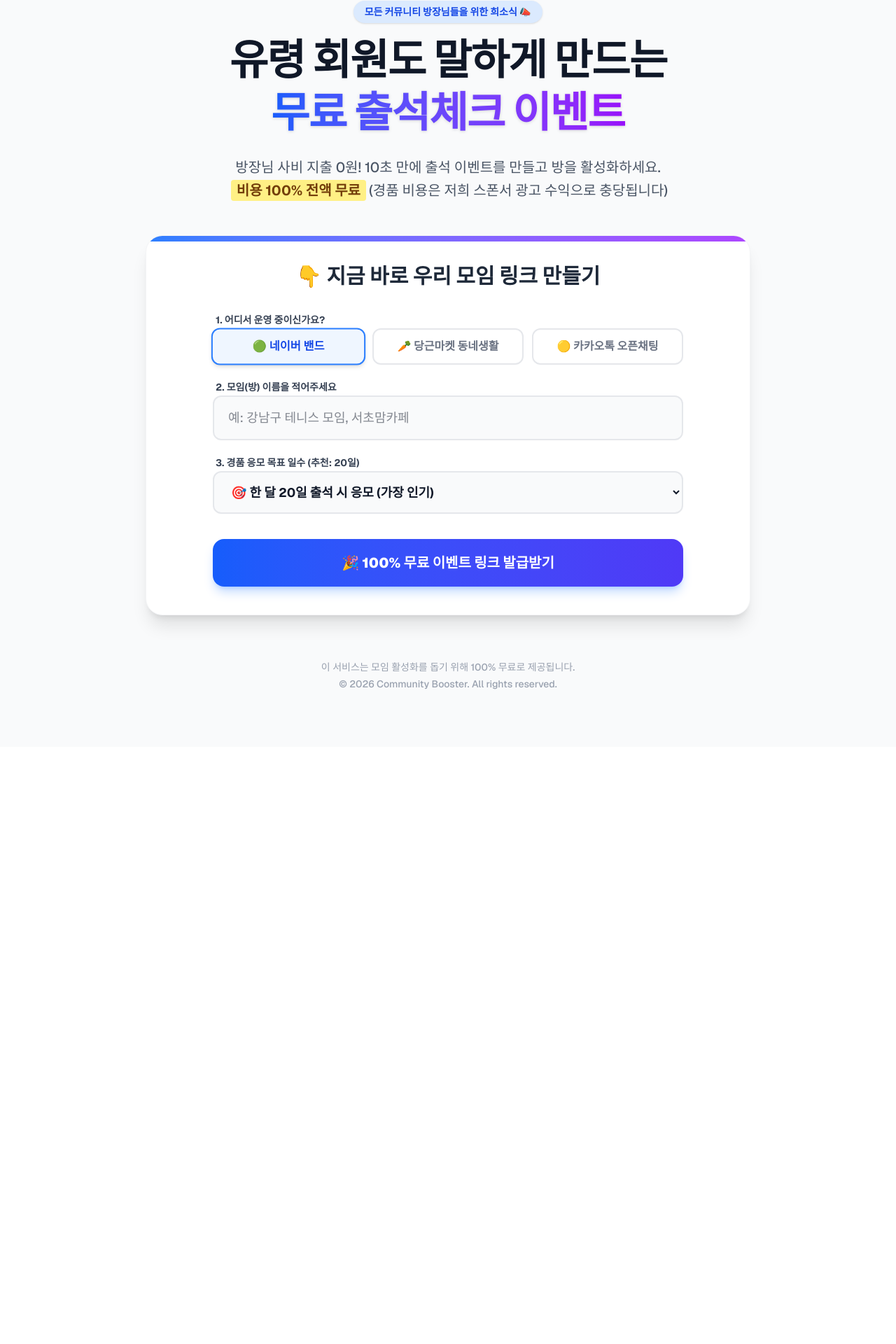
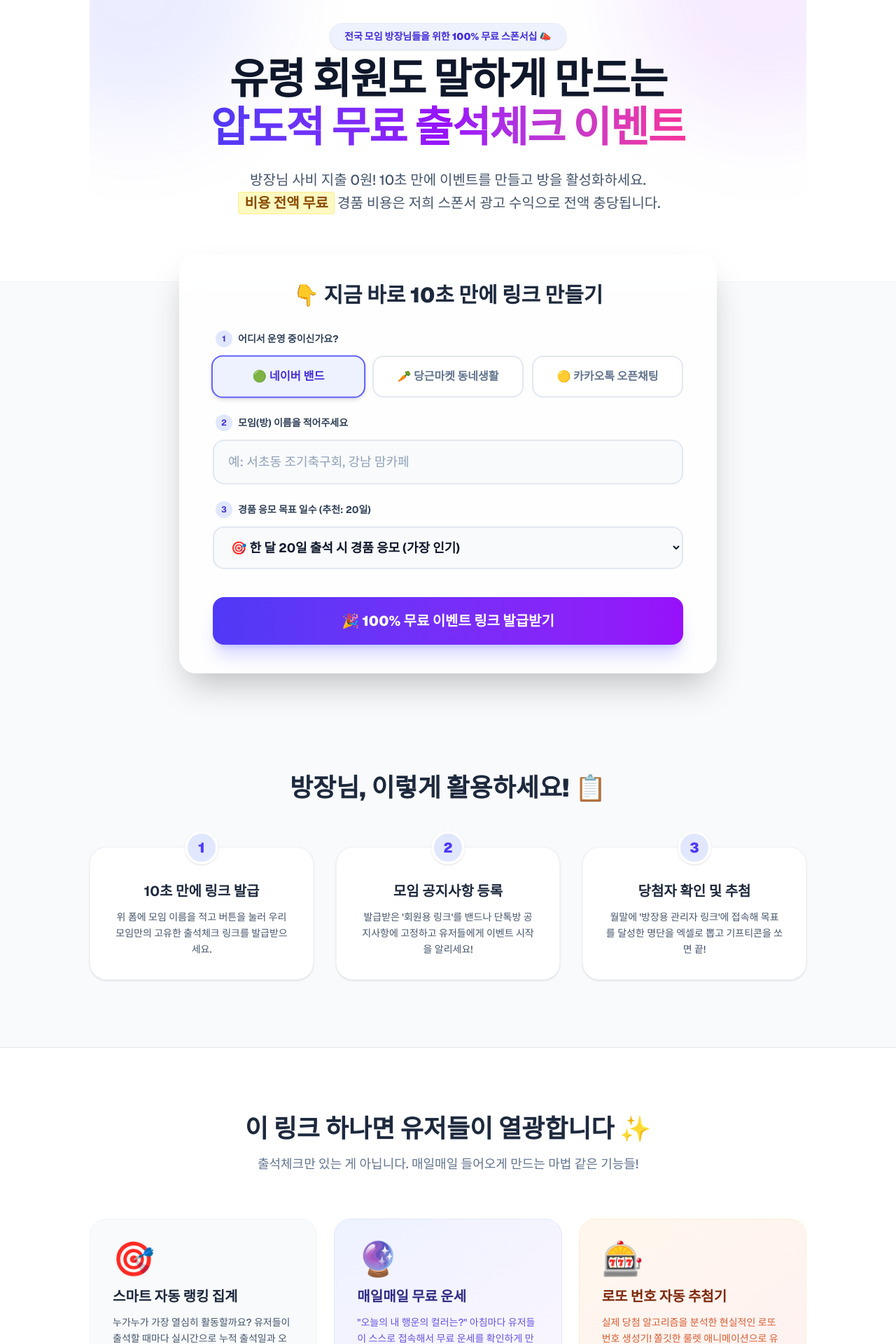
Before and after one commit to timbach9741-wq/band-checkin, a Next.js app: page / in a window 1280 px wide. Shown: the part 140-2060 px from the top of the page at 70% size. Before the commit the page ends 1207 px from the top, so only its background shows below. Built offline with nearby package versions, Linux system fonts and the light colour scheme; no server answers.

Commit message:
UI: Premium landing page redesign with features and tutorial

```diff
--- a/src/app/page.tsx
+++ b/src/app/page.tsx
@@ -18,16 +18,13 @@ export default function Home() {
   }, []);
 
   const handleGenerateLink = async () => {
-    // 보안 1: 도배/연속 클릭 방지
     if (isGenerating) return;
 
-    // 보안 2: 빈 값 체크
     if (!newBandName.trim()) {
       alert('모임 이름을 입력해주세요!');
       return;
     }
 
-    // 보안 3: XSS 방어 및 유효성 검사 (한글, 영문, 숫자, 하이픈만 허용)
     const isValid = /^[a-zA-Z0-9가-힣_-]+$/.test(newBandName.trim());
     if (!isValid) {
       alert('모임 이름은 한글, 영문, 숫자, 하이픈(-)만 사용할 수 있습니다. 특수문자는 빼주세요!');
@@ -37,10 +34,8 @@ export default function Home() {
     setIsGenerating(true);
 
     try {
-      // 띄어쓰기를 하이픈으로 변경하고 소문자로 통일하여 안전한 ID 생성
       const safeName = newBandName.trim().replace(/\s+/g, '-').toLowerCase();
 
-      // DB에 목표 일수 및 플랫폼 마커 설정 삽입
       const { error } = await supabase.from('attendance_logs').insert([
         { band_id: safeName, nickname: `___CONFIG:${newTargetDays}:${newPlatform}___` }
       ]);
@@ -74,56 +69,66 @@ export default function Home() {
   };
 
   return (
-    <div className="min-h-screen bg-gray-50 text-gray-900 font-sans selection:bg-blue-200">
+    <div className="min-h-screen bg-slate-50 text-slate-900 font-sans selection:bg-indigo-200">
       {/* 헤더 네비게이션 */}
-      <header className="bg-white border-b border-gray-200 px-6 py-4 flex justify-between items-center sticky top-0 z-50 shadow-sm">
-        <div className="text-xl font-black text-transparent bg-clip-text bg-gradient-to-r from-blue-600 to-indigo-600 flex items-center gap-2">
+      <header className="bg-white/70 backdrop-blur-md border-b border-slate-200 px-6 py-4 flex justify-between items-center sticky top-0 z-50">
+        <div className="text-xl font-black text-transparent bg-clip-text bg-gradient-to-r from-indigo-600 to-purple-600 flex items-center gap-2">
           <span>✨</span> 커뮤니티 부스터
         </div>
-        <a href="mailto:contact@example.com" className="text-sm font-bold text-gray-500 hover:text-gray-900 transition-colors">
+        <a href="mailto:contact@example.com" className="text-sm font-bold text-slate-500 hover:text-indigo-600 transition-colors">
           제휴 문의
         </a>
       </header>
 
-      <main className="max-w-4xl mx-auto px-4 py-12 md:py-20 flex flex-col items-center">
+      <main className="flex flex-col items-center">
 
-        {/* 마케팅 카피 섹션 */}
-        <div className="text-center space-y-6 mb-12 animate-in fade-in slide-in-from-bottom-4 duration-700">
-          <div className="inline-block bg-blue-100 text-blue-700 px-4 py-1.5 rounded-full text-sm font-black mb-4 shadow-sm">
-            모든 커뮤니티 방장님들을 위한 희소식 📣
+        {/* 1. 메인 히어로 섹션 (Hero Section) */}
+        <section className="w-full relative overflow-hidden bg-white pt-20 pb-16 px-4 md:pt-28 md:pb-24 border-b border-slate-100">
+          {/* 백그라운드 장식 요소 */}
+          <div className="absolute top-0 left-1/2 -translate-x-1/2 w-full max-w-5xl h-full overflow-hidden opacity-30 pointer-events-none">
+            <div className="absolute -top-32 -left-32 w-96 h-96 bg-indigo-400 rounded-full mix-blend-multiply filter blur-3xl opacity-50 animate-blob"></div>
+            <div className="absolute -top-32 -right-32 w-96 h-96 bg-purple-400 rounded-full mix-blend-multiply filter blur-3xl opacity-50 animate-blob animation-delay-2000"></div>
           </div>
-          <h1 className="text-4xl md:text-5xl lg:text-6xl font-black leading-tight tracking-tight text-gray-900">
+
+          <div className="max-w-4xl mx-auto text-center relative z-10 space-y-6 animate-in fade-in slide-in-from-bottom-8 duration-1000">
+            <div className="inline-block bg-indigo-50 text-indigo-700 px-5 py-2 rounded-full text-sm font-black mb-2 shadow-sm border border-indigo-100/50">
+              전국 모임 방장님들을 위한 100% 무료 스폰서십 📣
+            </div>
+            <h1 className="text-4xl md:text-5xl lg:text-6xl font-black leading-[1.15] tracking-tight text-slate-900">
               유령 회원도 말하게 만드는<br />
-            <span className="text-transparent bg-clip-text bg-gradient-to-r from-blue-600 to-purple-600 drop-shadow-sm">무료 출석체크 이벤트</span>
+              <span className="text-transparent bg-clip-text bg-gradient-to-r from-indigo-600 via-purple-600 to-pink-500">압도적 무료 출석체크 이벤트</span>
             </h1>
-          <p className="text-lg md:text-xl text-gray-600 font-medium max-w-2xl mx-auto mt-4 leading-relaxed">
-            방장님 사비 지출 0원! 10초 만에 출석 이벤트를 만들고 방을 활성화하세요.<br className="hidden md:block" />
-            <span className="bg-yellow-200 text-yellow-900 px-2 py-0.5 rounded font-bold mx-1">비용 100% 전액 무료</span>
-            (경품 비용은 저희 스폰서 광고 수익으로 충당됩니다)
+            <p className="text-lg md:text-xl text-slate-600 font-medium max-w-2xl mx-auto mt-6 leading-relaxed">
+              방장님 사비 지출 0원! 10초 만에 이벤트를 만들고 방을 활성화하세요.<br className="hidden md:block" />
+              <span className="bg-yellow-100 text-yellow-800 px-2 py-0.5 rounded font-bold mx-1 border border-yellow-200">비용 전액 무료</span>
+              경품 비용은 저희 스폰서 광고 수익으로 전액 충당됩니다.
             </p>
           </div>
+        </section>
 
-        {/* 링크 생성기 (핵심 기능) */}
-        <div className="w-full bg-white rounded-3xl shadow-xl border border-gray-100 p-6 md:p-10 relative overflow-hidden z-10">
-          <div className="absolute top-0 left-0 w-full h-2 bg-gradient-to-r from-blue-500 to-purple-500"></div>
-
-          <h2 className="text-2xl md:text-3xl font-black text-center mb-8 text-gray-800">
-            👇 지금 바로 우리 모임 링크 만들기
+        {/* 2. 링크 생성기 (핵심 기능) */}
+        <section className="w-full px-4 -mt-10 relative z-20">
+          <div className="max-w-3xl mx-auto bg-white/80 backdrop-blur-xl rounded-3xl shadow-2xl border border-white/50 p-6 md:p-10">
+            <h2 className="text-2xl md:text-3xl font-black text-center mb-8 text-slate-800 flex items-center justify-center gap-2">
+              👇 지금 바로 10초 만에 링크 만들기
             </h2>
 
-          <div className="flex flex-col gap-5 max-w-2xl mx-auto">
+            <div className="flex flex-col gap-6 max-w-2xl mx-auto">
               {/* Step 1: 플랫폼 선택 */}
-            <div className="space-y-2">
-              <label className="text-sm font-bold text-gray-700 ml-1">1. 어디서 운영 중이신가요?</label>
-              <div className="grid grid-cols-3 gap-3">
+              <div className="space-y-3">
+                <label className="text-sm font-bold text-slate-700 ml-1 flex items-center gap-2">
+                  <span className="bg-indigo-100 text-indigo-700 w-6 h-6 rounded-full flex items-center justify-center text-xs">1</span>
+                  어디서 운영 중이신가요?
+                </label>
+                <div className="grid grid-cols-1 sm:grid-cols-3 gap-3">
                   {Object.entries(platformLabels).map(([key, label]) => (
                     <button
                       key={key}
                       onClick={() => setNewPlatform(key as any)}
-                    className={`py-3 px-2 rounded-xl font-bold text-sm md:text-base border-2 transition-all ${
+                      className={`py-4 px-3 rounded-2xl font-bold text-sm md:text-base border-2 transition-all duration-200 ${
                         newPlatform === key
-                        ? 'border-blue-500 bg-blue-50 text-blue-700 shadow-md transform scale-[1.02]'
-                        : 'border-gray-200 bg-white text-gray-500 hover:border-gray-300 hover:bg-gray-50'
+                          ? 'border-indigo-500 bg-indigo-50 text-indigo-700 shadow-md transform scale-[1.02]'
+                          : 'border-slate-200 bg-white text-slate-500 hover:border-indigo-200 hover:bg-slate-50'
                       }`}
                     >
                       {key === 'band' ? '🟢 ' : key === 'daangn' ? '🥕 ' : '🟡 '}{label}
@@ -133,30 +138,36 @@ export default function Home() {
               </div>
 
               {/* Step 2: 모임 이름 입력 */}
-            <div className="space-y-2">
-              <label className="text-sm font-bold text-gray-700 ml-1">2. 모임(방) 이름을 적어주세요</label>
+              <div className="space-y-3">
+                <label className="text-sm font-bold text-slate-700 ml-1 flex items-center gap-2">
+                  <span className="bg-indigo-100 text-indigo-700 w-6 h-6 rounded-full flex items-center justify-center text-xs">2</span>
+                  모임(방) 이름을 적어주세요
+                </label>
                 <input
                   type="text"
                   value={newBandName}
                   onChange={(e) => setNewBandName(e.target.value)}
                   onKeyDown={(e) => e.key === 'Enter' && handleGenerateLink()}
-                placeholder="예: 강남구 테니스 모임, 서초맘카페"
-                className="w-full bg-gray-50 border-2 border-gray-200 rounded-xl px-5 py-4 text-gray-900 text-lg focus:outline-none focus:border-blue-500 focus:bg-white transition-all font-medium"
+                  placeholder="예: 서초동 조기축구회, 강남 맘카페"
+                  className="w-full bg-slate-50 border-2 border-slate-200 rounded-2xl px-5 py-4 text-slate-900 text-lg focus:outline-none focus:border-indigo-500 focus:bg-white transition-all font-medium placeholder-slate-400"
                 />
               </div>
 
               {/* Step 3: 목표 일수 */}
-            <div className="space-y-2">
-              <label className="text-sm font-bold text-gray-700 ml-1">3. 경품 응모 목표 일수 (추천: 20일)</label>
+              <div className="space-y-3">
+                <label className="text-sm font-bold text-slate-700 ml-1 flex items-center gap-2">
+                  <span className="bg-indigo-100 text-indigo-700 w-6 h-6 rounded-full flex items-center justify-center text-xs">3</span>
+                  경품 응모 목표 일수 (추천: 20일)
+                </label>
                 <select
                   value={newTargetDays}
                   onChange={(e) => setNewTargetDays(Number(e.target.value))}
-                className="w-full bg-gray-50 border-2 border-gray-200 rounded-xl px-5 py-4 text-gray-900 text-lg focus:outline-none focus:border-blue-500 focus:bg-white transition-all cursor-pointer font-bold"
+                  className="w-full bg-slate-50 border-2 border-slate-200 rounded-2xl px-5 py-4 text-slate-900 text-lg focus:outline-none focus:border-indigo-500 focus:bg-white transition-all cursor-pointer font-bold"
                 >
-                <option value={10}>🎯 한 달 10일 출석 시 응모</option>
-                <option value={15}>🎯 한 달 15일 출석 시 응모</option>
-                <option value={20}>🎯 한 달 20일 출석 시 응모 (가장 인기)</option>
-                <option value={30}>🎯 한 달 30일 출석 시 응모</option>
+                  <option value={10}>🎯 한 달 10일 출석 시 경품 응모</option>
+                  <option value={15}>🎯 한 달 15일 출석 시 경품 응모</option>
+                  <option value={20}>🎯 한 달 20일 출석 시 경품 응모 (가장 인기)</option>
+                  <option value={30}>🎯 한 달 30일 출석 시 경품 응모</option>
                 </select>
               </div>
 
@@ -164,10 +175,10 @@ export default function Home() {
               <button
                 onClick={handleGenerateLink}
                 disabled={isGenerating}
-              className={`w-full mt-4 text-white font-black py-5 rounded-2xl text-xl shadow-lg transition-all transform hover:-translate-y-1 ${
+                className={`w-full mt-4 text-white font-black py-5 rounded-2xl text-xl shadow-xl transition-all duration-300 transform hover:-translate-y-1 ${
                   isGenerating
-                  ? 'bg-gray-400 cursor-not-allowed scale-100 translate-y-0'
-                  : 'bg-gradient-to-r from-blue-600 to-indigo-600 hover:from-blue-500 hover:to-indigo-500 shadow-blue-500/30 hover:shadow-blue-500/50'
+                    ? 'bg-slate-400 cursor-not-allowed scale-100 translate-y-0'
+                    : 'bg-gradient-to-r from-indigo-600 to-purple-600 hover:from-indigo-500 hover:to-purple-500 shadow-indigo-500/25 hover:shadow-indigo-500/40'
                 }`}
               >
                 {isGenerating ? '링크를 생성하는 중...' : '🎉 100% 무료 이벤트 링크 발급받기'}
@@ -176,49 +187,128 @@ export default function Home() {
 
             {/* 결과창 */}
             {generatedLinks && (
-            <div className="mt-10 bg-gray-50 p-6 md:p-8 rounded-2xl border-2 border-blue-100 shadow-inner animate-in zoom-in duration-300">
-              <div className="text-center mb-6">
-                <span className="text-4xl">🎊</span>
-                <h3 className="text-2xl font-black text-gray-900 mt-2">링크가 성공적으로 생성되었습니다!</h3>
-                <p className="text-gray-500 font-medium mt-1">아래 링크를 복사해서 공지사항에 올려보세요.</p>
+              <div className="mt-10 bg-indigo-50/50 p-6 md:p-8 rounded-3xl border border-indigo-100 shadow-inner animate-in zoom-in duration-500">
+                <div className="text-center mb-8">
+                  <span className="text-5xl inline-block animate-bounce">🎊</span>
+                  <h3 className="text-2xl font-black text-slate-900 mt-4">링크 발급이 완료되었습니다!</h3>
+                  <p className="text-slate-600 font-medium mt-2">아래 두 개의 링크를 꼭 복사해서 보관하세요.</p>
                 </div>
 
                 <div className="space-y-6 max-w-2xl mx-auto">
                   {/* 회원용 링크 */}
-                <div className="bg-white p-5 rounded-xl border border-gray-200 shadow-sm">
-                  <p className="text-blue-600 font-bold mb-2 flex items-center gap-2">
-                    ✅ 유저 참여용 출석체크 링크 <span className="text-gray-400 font-medium text-sm">(공지사항 등록용)</span>
+                  <div className="bg-white p-5 rounded-2xl border border-slate-200 shadow-sm hover:shadow-md transition-shadow">
+                    <p className="text-indigo-600 font-bold mb-3 flex items-center gap-2">
+                      ✅ 회원 참여용 출석체크 링크 <span className="text-slate-400 font-medium text-sm">(공지사항 등록용)</span>
                     </p>
                     <div className="flex flex-col sm:flex-row gap-3">
-                    <input type="text" readOnly value={generatedLinks.checkIn} className="flex-1 bg-gray-50 border border-gray-200 rounded-lg px-4 py-3 text-gray-800 font-medium outline-none focus:ring-2 focus:ring-blue-100" />
-                    <button onClick={() => copyToClipboard(generatedLinks.checkIn, '출석체크 링크가')} className="bg-blue-600 hover:bg-blue-700 text-white px-6 py-3 rounded-lg font-bold transition-colors whitespace-nowrap shadow-sm">복사하기</button>
+                      <input type="text" readOnly value={generatedLinks.checkIn} className="flex-1 bg-slate-50 border border-slate-200 rounded-xl px-4 py-3 text-slate-800 font-medium outline-none focus:ring-2 focus:ring-indigo-100 transition-all" />
+                      <button onClick={() => copyToClipboard(generatedLinks.checkIn, '출석체크 링크가')} className="bg-indigo-600 hover:bg-indigo-700 text-white px-6 py-3 rounded-xl font-bold transition-colors whitespace-nowrap shadow-sm">복사하기</button>
                     </div>
                   </div>
 
                   {/* 방장용 링크 */}
-                <div className="bg-white p-5 rounded-xl border border-gray-200 shadow-sm relative overflow-hidden">
-                  <div className="absolute top-0 left-0 w-1 h-full bg-indigo-500"></div>
-                  <p className="text-indigo-600 font-bold mb-2 flex items-center gap-2 ml-2">
-                    👑 방장님 전용 관리자 링크 <span className="text-red-400 font-bold text-sm bg-red-50 px-2 py-0.5 rounded">(초기비밀번호: 1234)</span>
+                  <div className="bg-white p-5 rounded-2xl border border-slate-200 shadow-sm hover:shadow-md transition-shadow relative overflow-hidden">
+                    <div className="absolute top-0 left-0 w-1.5 h-full bg-pink-500"></div>
+                    <p className="text-pink-600 font-bold mb-3 flex items-center gap-2 ml-2">
+                      👑 방장님 전용 관리자 링크 <span className="text-red-500 font-bold text-sm bg-red-50 px-2 py-0.5 rounded border border-red-100">(초기비밀번호: 1234)</span>
                     </p>
                     <div className="flex flex-col sm:flex-row gap-3 ml-2">
-                    <input type="text" readOnly value={generatedLinks.admin} className="flex-1 bg-gray-50 border border-gray-200 rounded-lg px-4 py-3 text-gray-800 font-medium outline-none focus:ring-2 focus:ring-indigo-100" />
-                    <button onClick={() => copyToClipboard(generatedLinks.admin, '관리자 링크가')} className="bg-indigo-600 hover:bg-indigo-700 text-white px-6 py-3 rounded-lg font-bold transition-colors whitespace-nowrap shadow-sm">복사하기</button>
+                      <input type="text" readOnly value={generatedLinks.admin} className="flex-1 bg-slate-50 border border-slate-200 rounded-xl px-4 py-3 text-slate-800 font-medium outline-none focus:ring-2 focus:ring-pink-100 transition-all" />
+                      <button onClick={() => copyToClipboard(generatedLinks.admin, '관리자 링크가')} className="bg-pink-600 hover:bg-pink-700 text-white px-6 py-3 rounded-xl font-bold transition-colors whitespace-nowrap shadow-sm">복사하기</button>
                     </div>
-                  <p className="text-xs text-gray-500 font-medium mt-3 ml-2">
-                    * 이 관리자 링크에서 언제든지 우리 모임의 출석 통계와 달성자 명단을 엑셀로 다운로드할 수 있습니다. 방장님만 몰래 보관하세요!
+                    <div className="mt-4 p-3 bg-pink-50 rounded-xl border border-pink-100 ml-2">
+                      <p className="text-xs text-pink-700 font-bold flex items-start gap-1">
+                        <span className="text-base leading-none">💡</span>
+                        이 링크로 들어가시면 매월 달성자 명단을 엑셀로 뽑을 수 있습니다. 유출되지 않게 방장님만 보관하세요!
                       </p>
+                    </div>
                   </div>
                 </div>
               </div>
             )}
           </div>
+        </section>
 
-        {/* 신뢰도 하단 정보 */}
-        <div className="mt-16 text-center text-gray-400 text-sm font-medium">
-          <p>이 서비스는 모임 활성화를 돕기 위해 100% 무료로 제공됩니다.</p>
-          <p className="mt-1">© 2026 Community Booster. All rights reserved.</p>
+        {/* 3. 활용 가이드 (How it Works) */}
+        <section className="w-full bg-slate-50 py-24 px-4 border-b border-slate-200 mt-12">
+          <div className="max-w-5xl mx-auto">
+            <h2 className="text-3xl md:text-4xl font-black text-center mb-16 text-slate-800">
+              방장님, 이렇게 활용하세요! 📋
+            </h2>
+
+            <div className="grid grid-cols-1 md:grid-cols-3 gap-8">
+              <div className="bg-white p-8 rounded-3xl shadow-sm border border-slate-100 text-center relative hover:-translate-y-2 transition-transform duration-300">
+                <div className="absolute -top-6 left-1/2 -translate-x-1/2 w-12 h-12 bg-indigo-100 text-indigo-600 rounded-full flex items-center justify-center font-black text-xl border-4 border-white shadow-sm">1</div>
+                <h3 className="text-xl font-bold text-slate-800 mt-4 mb-3">10초 만에 링크 발급</h3>
+                <p className="text-slate-600 font-medium text-sm leading-relaxed">
+                  위 폼에 모임 이름을 적고 버튼을 눌러 우리 모임만의 고유한 출석체크 링크를 발급받으세요.
+                </p>
               </div>
+              <div className="bg-white p-8 rounded-3xl shadow-sm border border-slate-100 text-center relative hover:-translate-y-2 transition-transform duration-300">
+                <div className="absolute -top-6 left-1/2 -translate-x-1/2 w-12 h-12 bg-indigo-100 text-indigo-600 rounded-full flex items-center justify-center font-black text-xl border-4 border-white shadow-sm">2</div>
+                <h3 className="text-xl font-bold text-slate-800 mt-4 mb-3">모임 공지사항 등록</h3>
+                <p className="text-slate-600 font-medium text-sm leading-relaxed">
+                  발급받은 '회원용 링크'를 밴드나 단톡방 공지사항에 고정하고 유저들에게 이벤트 시작을 알리세요!
+                </p>
+              </div>
+              <div className="bg-white p-8 rounded-3xl shadow-sm border border-slate-100 text-center relative hover:-translate-y-2 transition-transform duration-300">
+                <div className="absolute -top-6 left-1/2 -translate-x-1/2 w-12 h-12 bg-indigo-100 text-indigo-600 rounded-full flex items-center justify-center font-black text-xl border-4 border-white shadow-sm">3</div>
+                <h3 className="text-xl font-bold text-slate-800 mt-4 mb-3">당첨자 확인 및 추첨</h3>
+                <p className="text-slate-600 font-medium text-sm leading-relaxed">
+                  월말에 '방장용 관리자 링크'에 접속해 목표를 달성한 명단을 엑셀로 뽑고 기프티콘을 쏘면 끝!
+                </p>
+              </div>
+            </div>
+          </div>
+        </section>
+
+        {/* 4. 유저 제공 혜택 (Features) */}
+        <section className="w-full bg-white py-24 px-4">
+          <div className="max-w-5xl mx-auto">
+            <div className="text-center mb-16">
+              <h2 className="text-3xl md:text-4xl font-black text-slate-800 mb-4">
+                이 링크 하나면 유저들이 열광합니다 ✨
+              </h2>
+              <p className="text-lg text-slate-500 font-medium">출석체크만 있는 게 아닙니다. 매일매일 들어오게 만드는 마법 같은 기능들!</p>
+            </div>
+
+            <div className="grid grid-cols-1 md:grid-cols-3 gap-6">
+              <div className="bg-slate-50 rounded-3xl p-8 border border-slate-100 hover:shadow-lg transition-all">
+                <div className="text-5xl mb-4">🎯</div>
+                <h3 className="text-xl font-black text-slate-800 mb-3">스마트 자동 랭킹 집계</h3>
+                <p className="text-slate-600 text-sm leading-relaxed font-medium">
+                  누가누가 가장 열심히 활동할까요? 유저들이 출석할 때마다 실시간으로 누적 출석일과 오늘의 랭킹이 표시되어 경쟁심을 유발합니다.
+                </p>
+              </div>
+
+              <div className="bg-gradient-to-br from-indigo-50 to-purple-50 rounded-3xl p-8 border border-indigo-100 hover:shadow-lg transition-all">
+                <div className="text-5xl mb-4">🔮</div>
+                <h3 className="text-xl font-black text-indigo-900 mb-3">매일매일 무료 운세</h3>
+                <p className="text-indigo-700/80 text-sm leading-relaxed font-medium">
+                  "오늘의 내 행운의 컬러는?" 아침마다 유저들이 스스로 접속해서 무료 운세를 확인하게 만드는 강력한 미끼 기능이 탑재되어 있습니다.
+                </p>
+              </div>
+
+              <div className="bg-gradient-to-br from-orange-50 to-rose-50 rounded-3xl p-8 border border-orange-100 hover:shadow-lg transition-all">
+                <div className="text-5xl mb-4">🎰</div>
+                <h3 className="text-xl font-black text-orange-900 mb-3">로또 번호 자동 추첨기</h3>
+                <p className="text-orange-700/80 text-sm leading-relaxed font-medium">
+                  실제 당첨 알고리즘을 분석한 현실적인 로또 번호 생성기! 쫄깃한 룰렛 애니메이션으로 유저들의 체류 시간을 극대화합니다.
+                </p>
+              </div>
+            </div>
+          </div>
+        </section>
+
+        {/* 푸터 */}
+        <footer className="w-full bg-slate-900 text-slate-400 py-12 text-center border-t border-slate-800">
+          <div className="max-w-5xl mx-auto px-4 font-medium text-sm">
+            <p>Community Booster - 모임 활성화를 위한 최고의 선택</p>
+            <p className="mt-2 text-slate-500">본 서비스는 커뮤니티 방장님들을 위해 100% 무료로 제공되며, 경품 비용 등은 스폰서 제휴 마케팅 수수료로 충당됩니다.</p>
+            <p className="mt-6 text-slate-600">© 2026 Community Booster. All rights reserved.</p>
+          </div>
+        </footer>
+
       </main>
     </div>
   );
```
Lines whose indentation alone changed are shown as unchanged.
